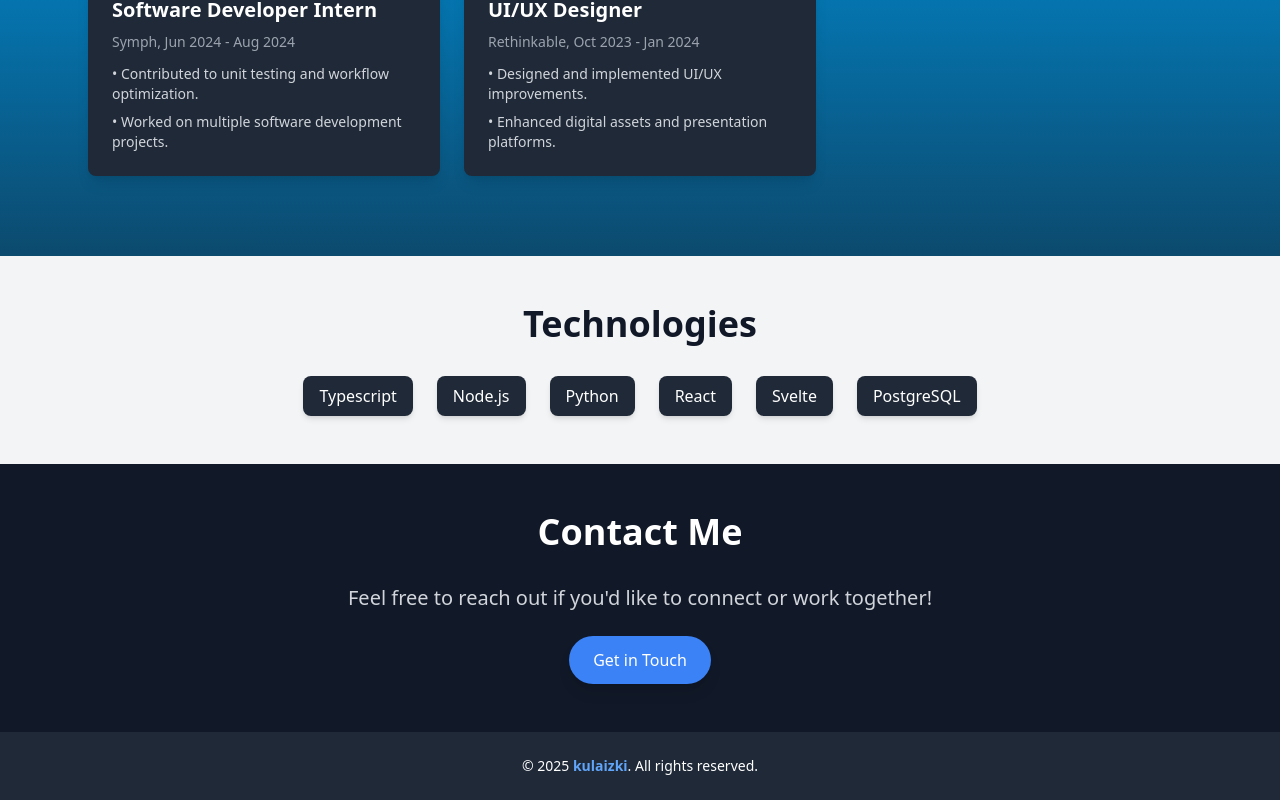
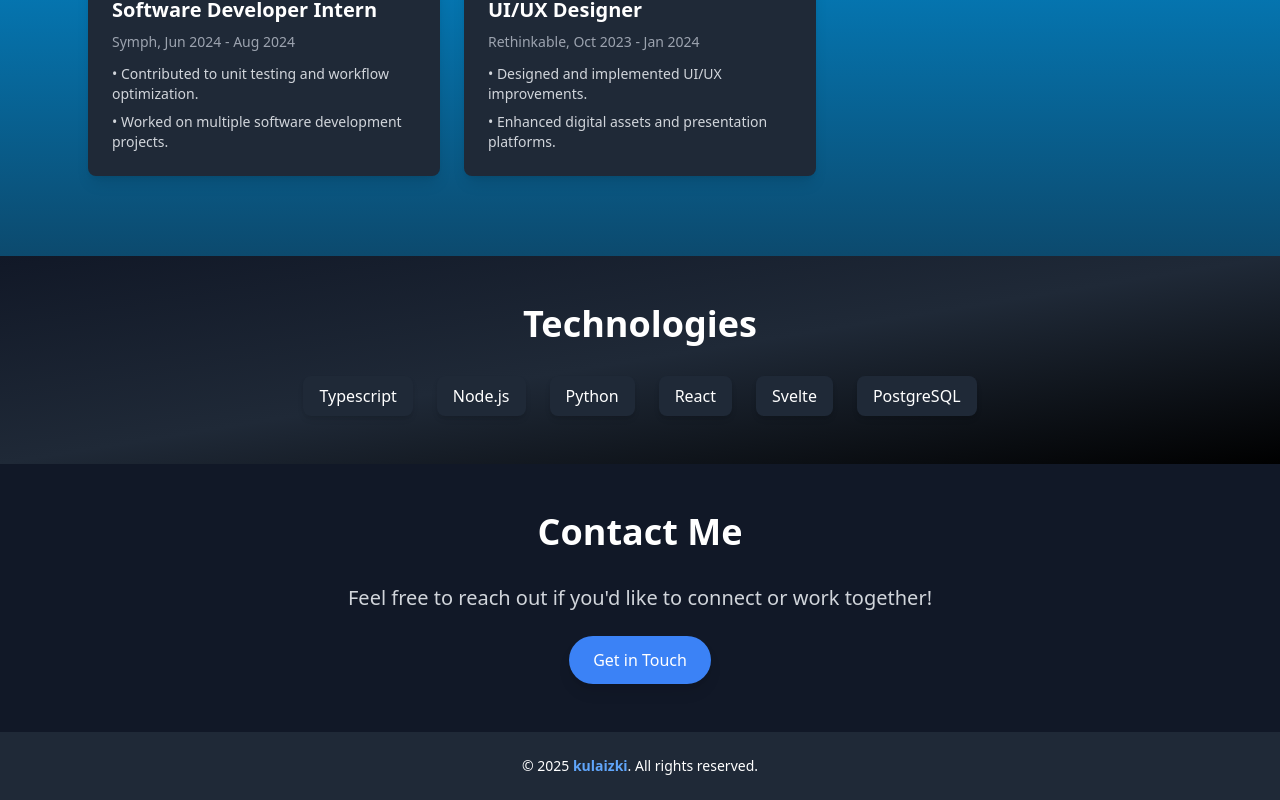
Before and after one commit to kulaizki/portfolio, a SvelteKit app: page / in a window 1280 px wide. Shown: the part 1248-2048 px from the top of the page. Built offline with nearby package versions, Linux system fonts and the light colour scheme.

Commit message:
style: update technologies to dark mode

```diff
--- a/src/lib/components/TechItem.svelte
+++ b/src/lib/components/TechItem.svelte
@@ -2,6 +2,6 @@
   export let techName = '';
 </script>
 
-<div class="px-4 py-2 bg-gray-800 rounded-lg shadow-md hover:bg-blue-500 text-white hover:text-white transition-all duration-300">
+<div class="px-4 py-2 bg-gray-800 rounded-lg shadow-md hover:bg-sky-600 text-white hover:text-white transition-all duration-300">
   {techName}
 </div>
--- a/src/routes/Technologies.svelte
+++ b/src/routes/Technologies.svelte
@@ -2,7 +2,7 @@
   import TechItem from "$lib/components/TechItem.svelte";
 </script>
 
-<section id="technologies" class="py-12 bg-gray-100 text-gray-900">
+<section id="technologies" class="py-12 bg-gradient-to-br from-gray-900 via-gray-800 to-black text-white">
   <div class="max-w-6xl mx-auto px-6">
     <h2 class="text-3xl md:text-4xl font-bold text-center mb-8">Technologies</h2>
     <div class="flex flex-wrap justify-center gap-6">
```
